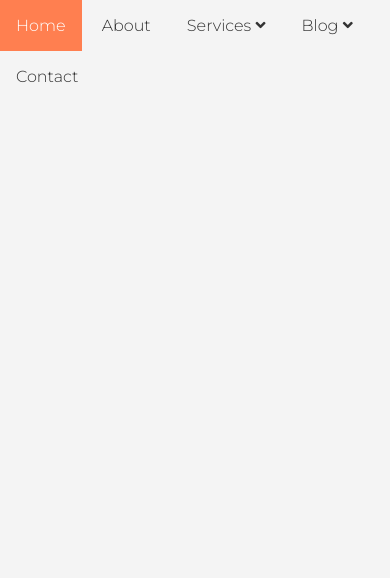
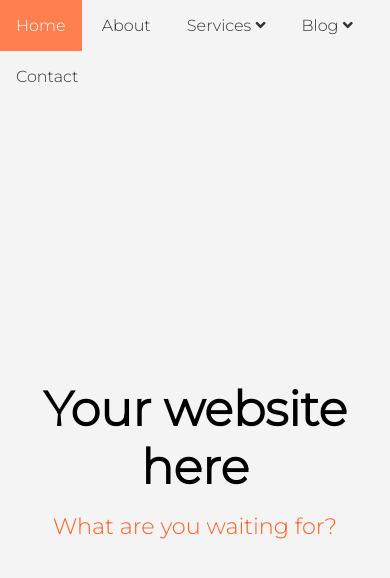
Before and after one commit to Chrossu/CSS-Dropdown, a plain HTML site: page index.html in a window 390 px wide. Drawn offline with Linux system fonts and the light colour scheme.

Commit message:
Completed - responsive left

```diff
--- a/index.html
+++ b/index.html
@@ -41,5 +41,10 @@
       <li><a href="#">Contact</a></li>
     </ul>
   </nav>
+
+  <header id="showcase">
+    <h1>Your website here</h1>
+    <p>What are you waiting for?</p>
+  </header>
 </body>
 </html>
--- a/style.css
+++ b/style.css
@@ -1,5 +1,11 @@
 /* Montserrat font */
 @import url('https://fonts.googleapis.com/css?family=Montserrat:300&display=swap');
+
+:root {
+  --primary-color: coral;
+  --secondary-color: chocolate;
+  --p-color: #ff5f25;
+}
 
 * {
   margin: 0;
@@ -35,7 +41,7 @@ html, body {
 
 #navbar ul li:hover {
   cursor: pointer;
-  background: coral;
+  background: var(--primary-color);
   color: #fff;
 }
 
@@ -69,7 +75,7 @@ html, body {
   position: absolute;
   right: 15px;
   color: #fff;
-  background: coral;
+  background: var(--primary-color);
   padding: 0.2rem 0.5rem;
   text-align: center;
   font-size: 0.7rem;
@@ -77,5 +83,26 @@ html, body {
 }
 
 #navbar ul li ul li:hover span {
-  background: chocolate;
+  background: var(--secondary-color);
 }
+
+/* Showcase Styling */
+#showcase {
+  display: flex;
+  flex-direction: column;
+  height: calc(100vh - 8rem);
+  align-items: center;
+  justify-content: center;
+  text-align: center;
+  padding: 0 2rem;
+}
+
+#showcase h1 {
+  font-size: 3rem;
+  margin-bottom: 1rem;
+}
+
+#showcase p {
+  font-size: 1.4rem;
+  color: var(--p-color);
+}
```
